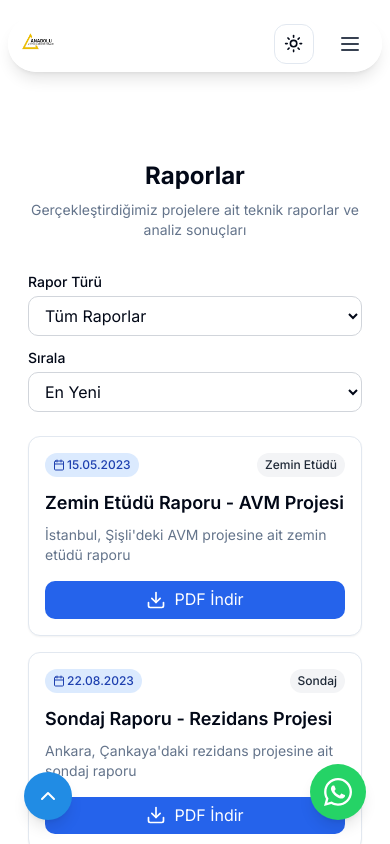
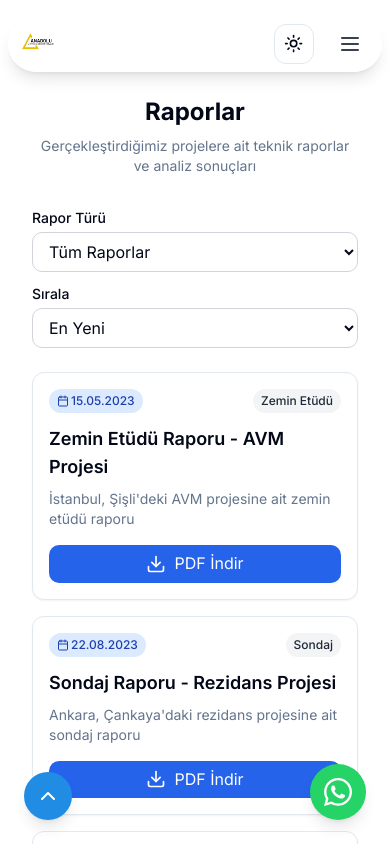
Before and after one commit to MustafaEEroglu/anadolu-zemin, a Next.js app: page /raporlar in a window 390 px wide. Shown: the top 844 px of the page. Built offline with nearby package versions, Linux system fonts and the light colour scheme.

Commit message:
Responsive done

```diff
--- a/src/app/hakkimizda/page.tsx
+++ b/src/app/hakkimizda/page.tsx
@@ -4,7 +4,7 @@ import { useState, useEffect, useRef } from "react";
 import { Building2, Users, Target, Award, MapPin, Clock } from "lucide-react";
 
 const Card = ({ children, className }: { children: React.ReactNode, className?: string }) => (
-  <div className={`rounded-lg border bg-card shadow-sm p-6 ${className}`}>
+  <div className={`rounded-lg border bg-white dark:bg-gray-800 shadow-sm p-6 ${className}`}>
     {children}
   </div>
 );
--- a/src/app/hizmetler/page.tsx
+++ b/src/app/hizmetler/page.tsx
@@ -2,7 +2,7 @@ import { Drill, TestTube2, Waves, LayoutGrid, ArrowRight } from "lucide-react";
 import Link from "next/link";
 
 const Card = ({ children, className }: { children: React.ReactNode, className?: string }) => (
-  <div className={`rounded-lg border bg-card shadow-sm p-6 ${className}`}>
+  <div className={`rounded-lg border bg-white dark:bg-gray-800 shadow-sm p-6 ${className}`}>
     {children}
   </div>
 );
--- a/src/app/layout.tsx
+++ b/src/app/layout.tsx
@@ -12,13 +12,13 @@ const inter = Inter({ subsets: ["latin"] });
 export const metadata: Metadata = {
   title: "Anadolu Zemin | Profesyonel Zemin Etüdü ve Sondaj Hizmetleri",
   description: "Anadolu Zemin olarak, profesyonel zemin etüdü, sondaj ve laboratuvar hizmetleri sunuyoruz. Deneyimli ekibimiz ve modern ekipmanlarımızla yanınızdayız.",
-};
-
-export const viewport = {
-  width: 'device-width',
-  initialScale: 1,
-  maximumScale: 1,
-  userScalable: false
+  viewport: {
+    width: 'device-width',
+    initialScale: 1,
+    minimumScale: 1,
+    maximumScale: 5,
+    userScalable: true
+  }
 };
 
 export default function RootLayout({
@@ -28,7 +28,7 @@ export default function RootLayout({
 }>) {
   return (
     <html lang="tr" suppressHydrationWarning className="scroll-smooth">
-      <body className={inter.className}>
+      <body className={`${inter.className} antialiased`}>
         <ThemeProvider attribute="class" defaultTheme="system" enableSystem>
           {/* Skip to content link for accessibility */}
           <a
@@ -38,10 +38,13 @@ export default function RootLayout({
             İçeriğe atla
           </a>
 
-          <div className="grid min-h-screen grid-rows-[auto_1fr_auto]">
+          <div className="relative min-h-screen flex flex-col">
             <Header />
-            <main id="main-content" className="min-h-[calc(100vh-9rem)] pt-32 pb-4 md:pt-36 md:pb-6 lg:pt-40 lg:pb-8">
-              <div className="container px-3 sm:px-6 lg:px-8 max-w-full sm:max-w-screen-lg md:max-w-screen-xl">
+            <main
+              id="main-content"
+              className="flex-1 w-full px-4 sm:px-6 lg:px-8 pt-16 sm:pt-20 md:pt-24 pb-12 sm:pb-16"
+            >
+              <div className="mx-auto w-full max-w-7xl">
                 {children}
               </div>
             </main>
--- a/src/app/raporlar/page.tsx
+++ b/src/app/raporlar/page.tsx
@@ -14,7 +14,7 @@ interface Report {
 }
 
 const Card = ({ children, className }: { children: React.ReactNode, className?: string }) => (
-  <div className={`rounded-lg border bg-card shadow-sm ${className}`}>
+  <div className={`rounded-lg border bg-white dark:bg-gray-800 shadow-sm ${className}`}>
     {children}
   </div>
 );
@@ -91,7 +91,7 @@ export default function RaporlarPage() {
           <label htmlFor="type-filter" className="block text-sm font-medium mb-1">Rapor Türü</label>
           <select
             id="type-filter"
-            className="w-full rounded-md border border-gray-300 dark:border-gray-600 bg-card px-3 py-2"
+            className="w-full rounded-md border border-gray-300 dark:border-gray-600 bg-white dark:bg-gray-800 px-3 py-2"
             onChange={handleFilterChange}
           >
             <option value="">Tüm Raporlar</option>
@@ -104,7 +104,7 @@ export default function RaporlarPage() {
           <label htmlFor="sort" className="block text-sm font-medium mb-1">Sırala</label>
           <select
             id="sort"
-            className="w-full rounded-md border border-gray-300 dark:border-gray-600 bg-card px-3 py-2"
+            className="w-full rounded-md border border-gray-300 dark:border-gray-600 bg-white dark:bg-gray-800 px-3 py-2"
           >
             <option value="newest">En Yeni</option>
             <option value="oldest">En Eski</option>
--- a/src/components/layout/header.tsx
+++ b/src/components/layout/header.tsx
@@ -73,7 +73,7 @@ const Header = () => {
                   </svg>
                 </button>
 
-                <div className={`absolute z-10 left-0 mt-3 w-56 origin-top-left rounded-md bg-popover shadow-lg ring-1 ring-border focus:outline-none ${mobileMenuOpen ? 'block' : 'hidden'} group-hover:blockbg-card/90`}>
+                <div className={`absolute z-10 left-0 mt-3 w-56 origin-top-left rounded-md bg-popover shadow-lg ring-1 ring-border focus:outline-none ${mobileMenuOpen ? 'block' : 'hidden'} group-hover:block dark:bg-gray-800/90`}>
                   <div className="py-1">
                     {services.map((service) => (
                       <Link
```
